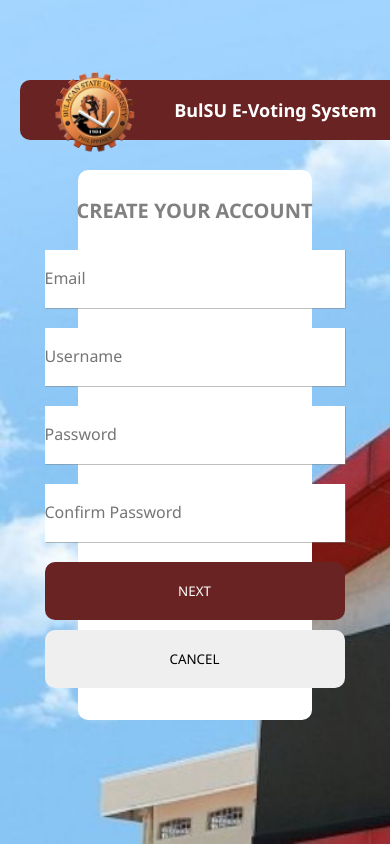
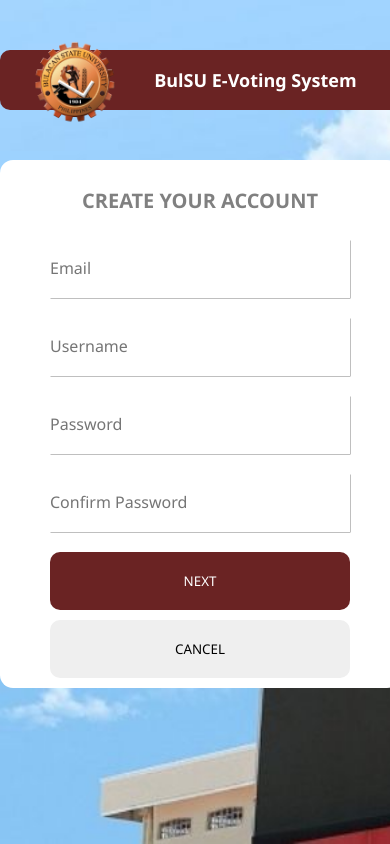
Before and after one commit to Ladsyf/BulSU-Online-Voting-System, a PHP site: page /register.php in a window 390 px wide. Run offline with PHP 8.4, Linux system fonts and the light colour scheme.

Commit message:
25/06/2022 Progress

```diff
--- a/css/loginregister.css
+++ b/css/loginregister.css
@@ -125,15 +125,7 @@ body {
         background-attachment: fixed;
     }
     .regPage1 {
-        display: flex;
-        justify-content: center;
-        background-color: white;
-        width: 60%;
-        height: 530px;
-        margin-left: 25%;
-        border-radius: 10px;
-        margin-top: 30px;
-        transform: translateX(-20px);
+        width: 400px;
     }
     .regInputs {
         text-align: center;
@@ -169,13 +161,9 @@ body {
         color: gray;
     }
     .logo-header {
-        margin: 80px 20px 0 20px;
-        border-radius: 10px;
         width: 400px;
         height: 60px;
     }
-    .logo-header img {
-        transform: translateY(-10px);
-    }
+
 
 }
```
